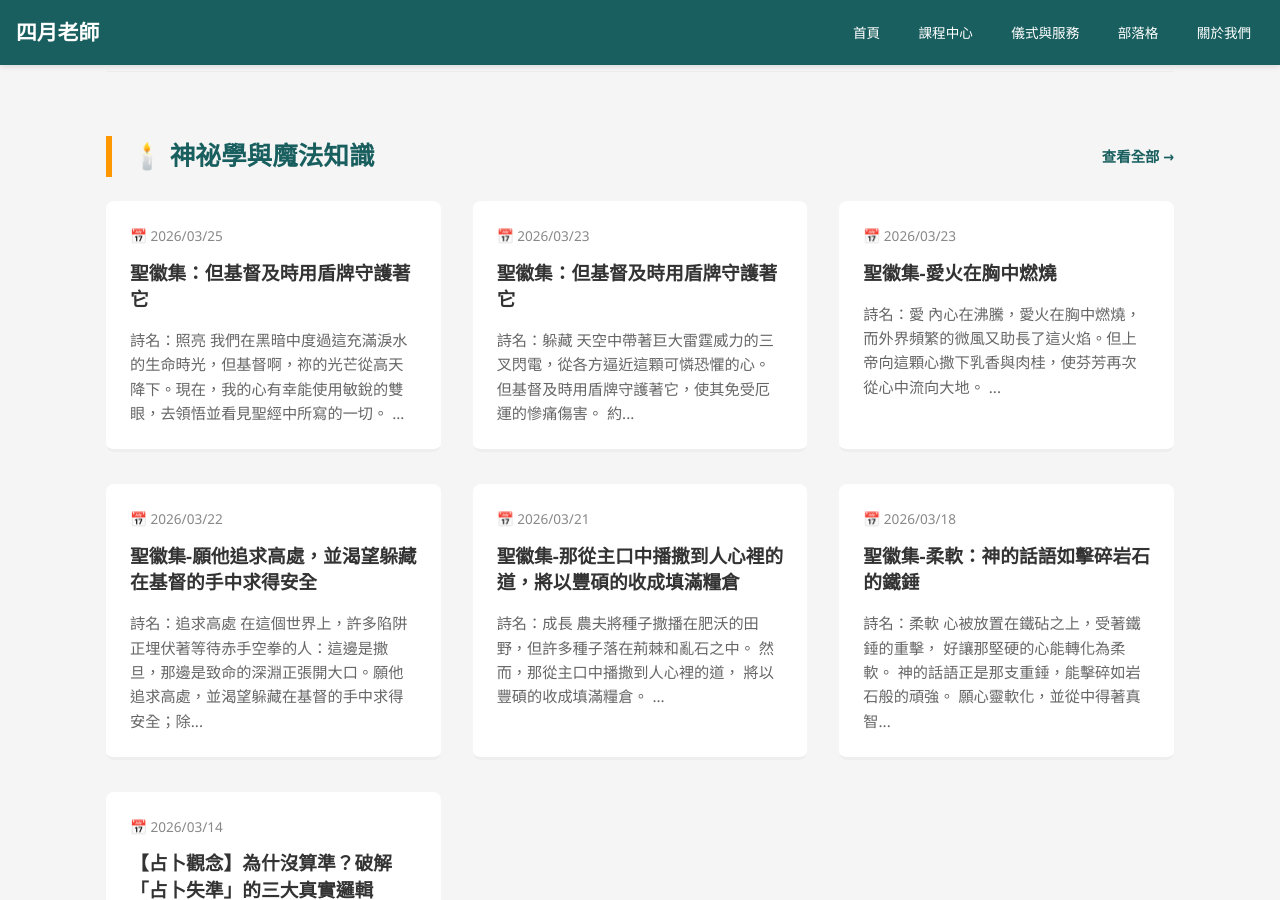
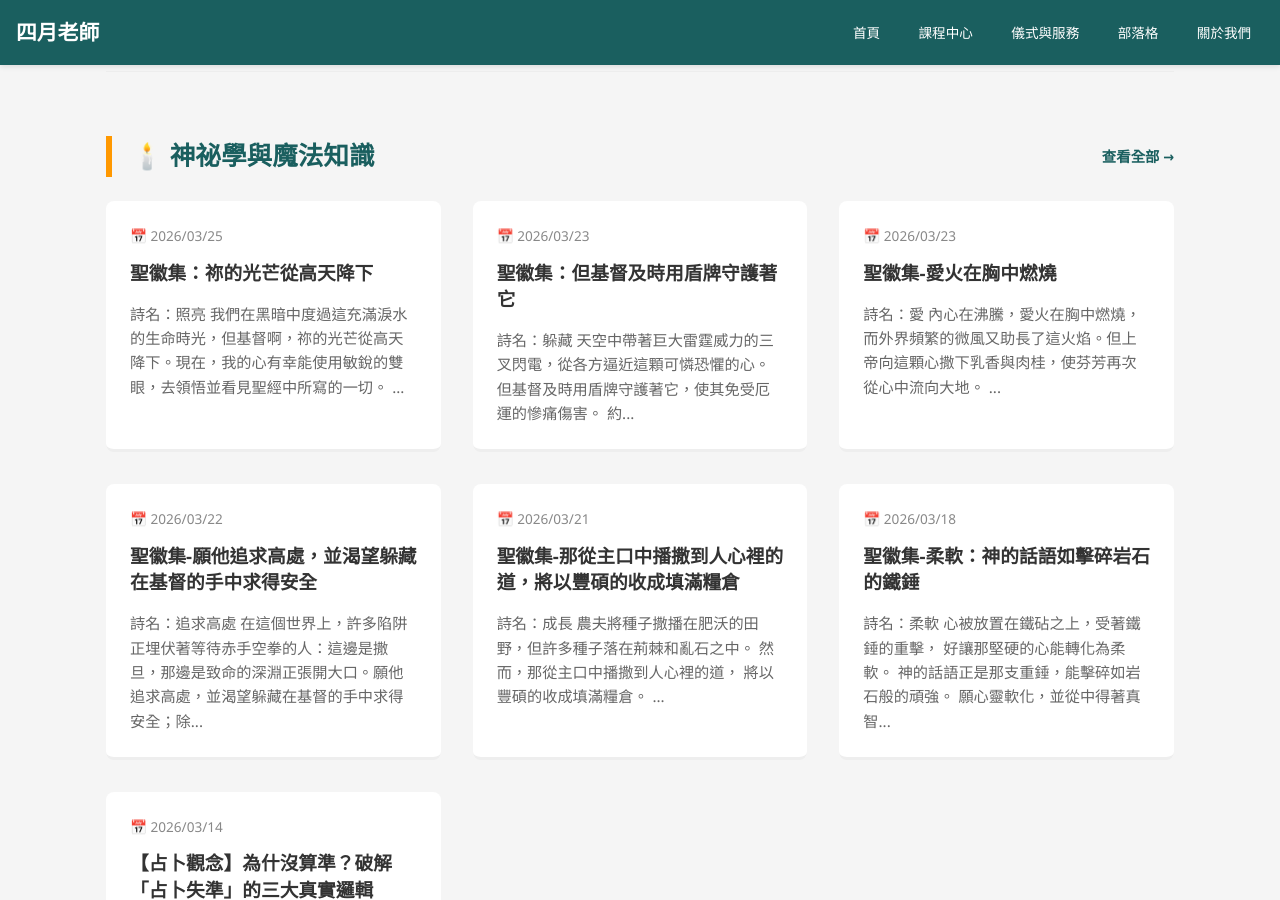
Before and after one commit to light4uliuphone-lang/hoodoo, a Jekyll site: the page built from blog/index.html, in a window 1280 px wide and 900 px high, scrolled down 616 px. Built offline with Jekyll 4.4.1, drawn with Linux system fonts in a browser that asks for light colours; comment, search, counter and statistics services are not loaded.

Commit message:
Update post title and content for clarity

```diff
--- a/_posts/2026-03-25-illuminor.md
+++ b/_posts/2026-03-25-illuminor.md
@@ -1,6 +1,6 @@
 ---
 layout: post
-title: "聖徽集：但基督及時用盾牌守護著它"
+title: "聖徽集：祢的光芒從高天降下"
 date: 2026-03-25
 author: 靈火巫境
 category: [magic]
```
